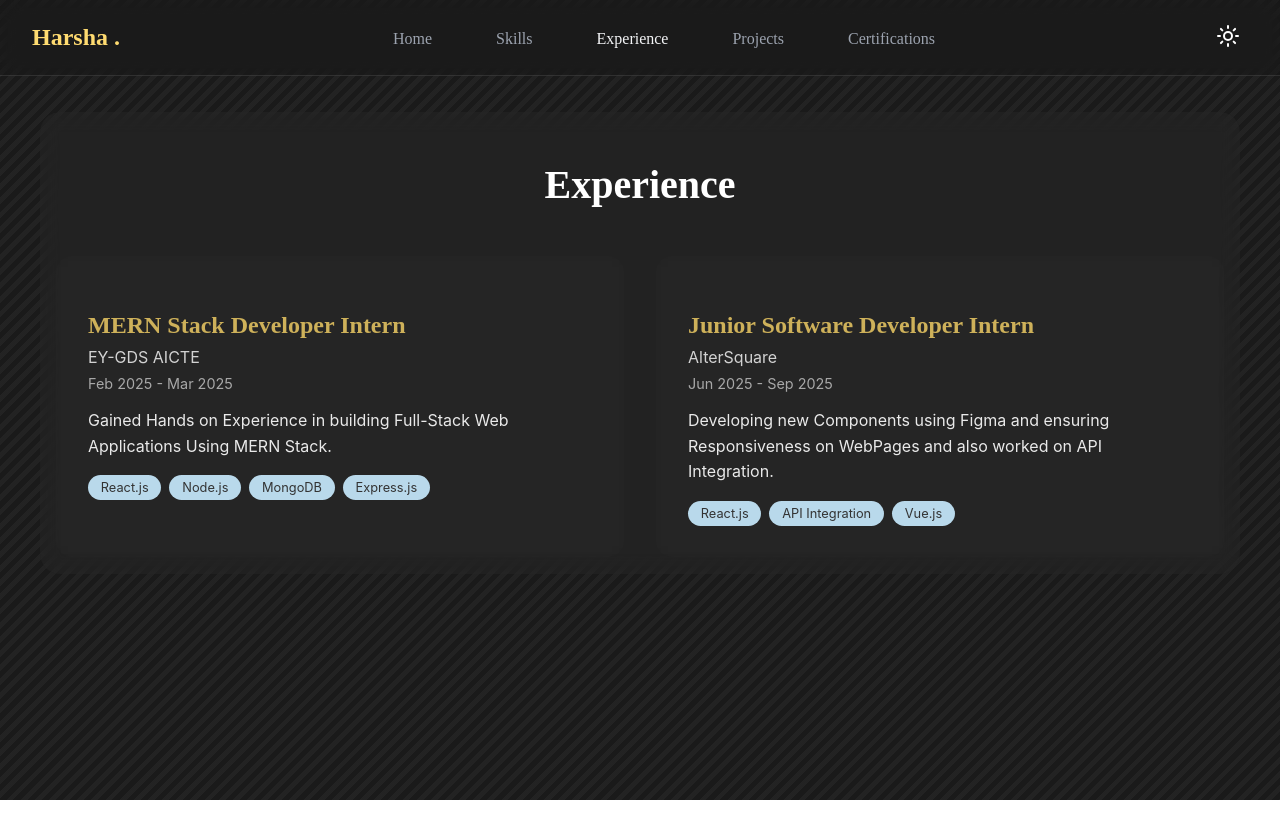
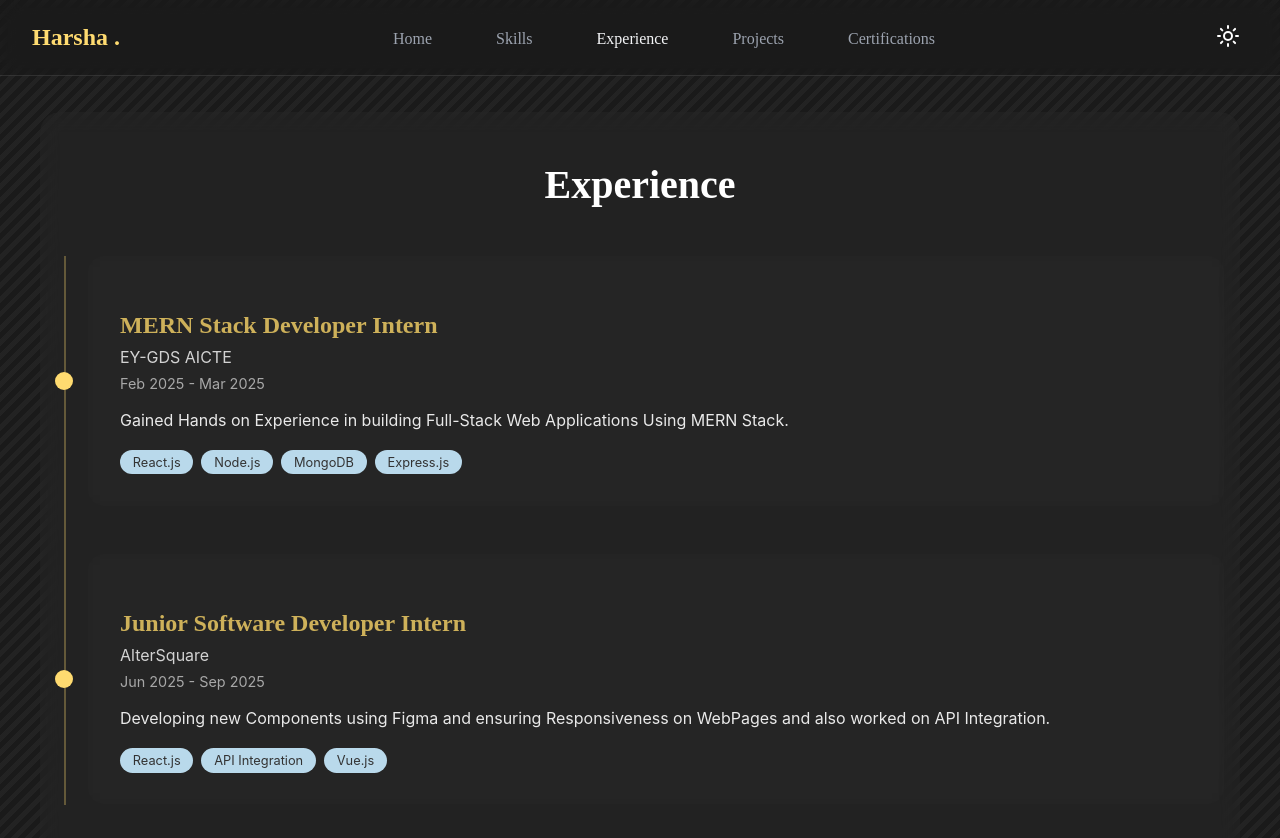
Before and after one commit to HarshaVelpumadugu/Portfolio, a React (Vite) app in the folder frontend/: page /experience in a window 1280 px wide. Shown: the top 838 px of the page. Before the commit the page ends 800 px from the top, so only its background shows below. Built offline with nearby package versions, Linux system fonts and the light colour scheme; a web font is replaced by a local one.

Commit message:
Changed Styling of Experience Section

```diff
--- a/frontend/src/components/Experience/Experience.css
+++ b/frontend/src/components/Experience/Experience.css
@@ -10,6 +10,61 @@
   margin-bottom: 3rem;
   text-align: center;
   font-family: Delius;
+}
+
+.experience-timeline {
+  position: relative;
+  padding-left: 2rem;
+  margin-top: 2rem;
+}
+
+.portfolio.light .timeline-line {
+  position: absolute;
+  left: 0.5rem;
+  top: 0;
+  bottom: 0;
+  width: 2px;
+  background: linear-gradient(to bottom, #4666ff, #87ceeb);
+  opacity: 0.3;
+}
+
+.portfolio.dark .timeline-line {
+  position: absolute;
+  left: 0.5rem;
+  top: 0;
+  bottom: 0;
+  width: 2px;
+  background: hsl(45, 100%, 72%);
+  opacity: 0.3;
+}
+
+.timeline-item {
+  position: relative;
+  margin-bottom: 3rem;
+}
+
+.portfolio.light .timeline-dot {
+  position: absolute;
+  left: -1.5rem;
+  top: 50%;
+  width: 18px;
+  height: 18px;
+  border-radius: 50%;
+  background: #4666ff;
+  transform: translate(-50%, -50%);
+  z-index: 2;
+}
+
+.portfolio.dark .timeline-dot {
+  position: absolute;
+  left: -1.5rem;
+  top: 50%;
+  width: 18px;
+  height: 18px;
+  border-radius: 50%;
+  background: hsl(45, 100%, 72%);
+  transform: translate(-50%, -50%);
+  z-index: 2;
 }
 
 .experience-cards-grid {
--- a/frontend/src/components/Experience/Experience.jsx
+++ b/frontend/src/components/Experience/Experience.jsx
@@ -14,25 +14,39 @@ const Experience = () => {
       >
         <div className="experience-section-content">
           <h2>Experience</h2>
-          <div className="experience-cards-grid">
+
+          <div className="experience-timeline">
+            {/* Vertical Timeline Line */}
+            <div className="timeline-line"></div>
+
             {ExperienceData.map((exp, index) => (
               <motion.div
                 key={index}
-                className="experience-card"
+                className="timeline-item"
                 initial={{ opacity: 0, y: 30 }}
                 animate={{ opacity: 1, y: 0 }}
                 transition={{ duration: 0.6, delay: index * 0.2 }}
               >
+                {/* Timeline Dot */}
+                <div className="timeline-dot"></div>
+
+                {/* Experience Card */}
+                <div className="experience-card">
                   <h3>{exp.title}</h3>
+
                   <div className="company">{exp.company}</div>
+
                   <div className="date">{exp.date}</div>
+
                   <div className="description">{exp.description}</div>
+
                   <div className="tech-stack">
                     {exp.techStack.map((tech, i) => (
                       <span key={i} className="tech-tag">
                         {tech}
                       </span>
                     ))}
+                  </div>
                 </div>
               </motion.div>
             ))}
@@ -42,4 +56,5 @@ const Experience = () => {
     </section>
   );
 };
+
 export default Experience;
```
Lines whose indentation alone changed are shown as unchanged.
